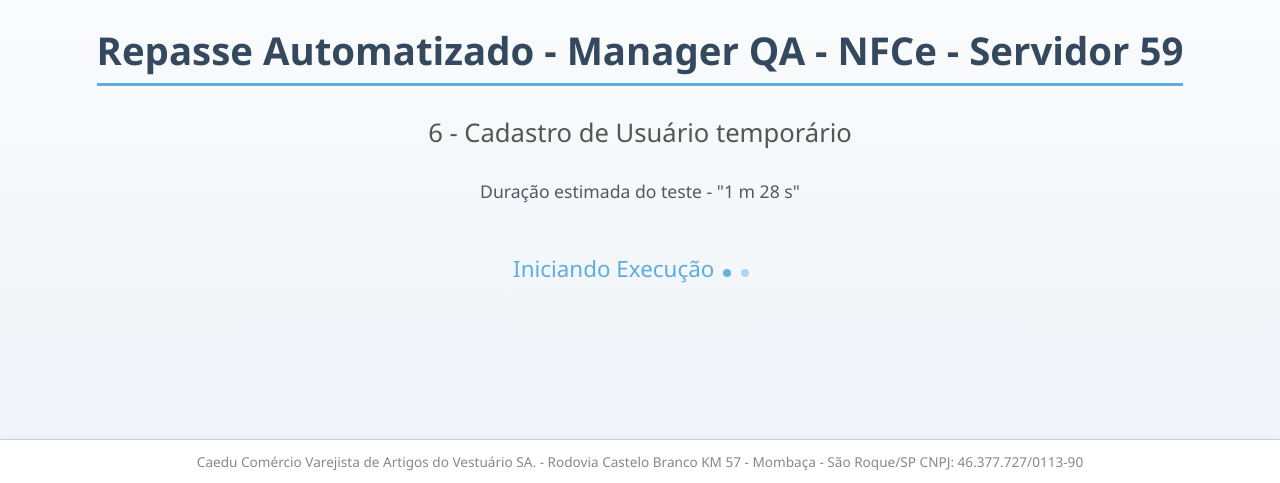
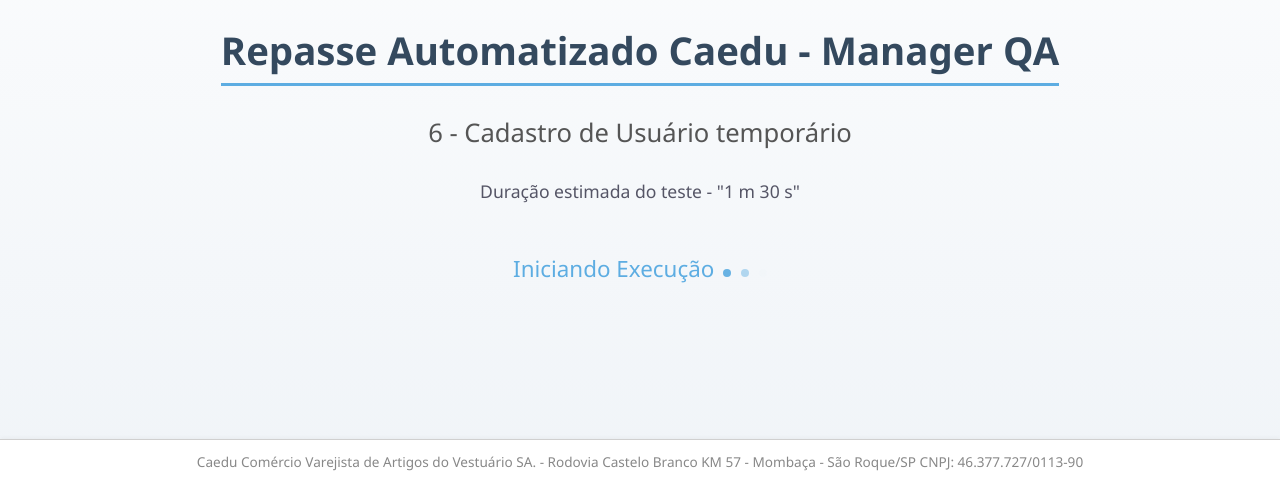
Before and after one commit to preadilok/Manager-Caedu---Automa, a plain HTML site: page Manager QA - NFCe/6 - Cadastro de Usuário temporário/index.html in a window 1280 px wide. Shown: the part 317-800 px from the top of the page. Drawn offline with Linux system fonts and the light colour scheme.

Commit message:
Update index.html

```diff
--- a/Manager QA - NFCe/6 - Cadastro de Usuário temporário/index.html
+++ b/Manager QA - NFCe/6 - Cadastro de Usuário temporário/index.html
@@ -175,9 +175,9 @@
 
   <div class="container">
     <img class="logo" src="https://caedu.vtexassets.com/assets/vtex/assets-builder/caedu.store-theme/1.0.64/images/logos/logo___802b2ca4e50b1bc032327631f0c77c45.png" alt="Logo CAEDU" />
-    <h1>Repasse Automatizado - Manager QA - NFCe - Servidor 59</h1>
+    <h1>Repasse Automatizado Caedu - Manager QA</h1>
     <h2>6 - Cadastro de Usuário temporário</h2>
-    <h3>Duração estimada do teste - "1 m 28 s"</h3>
+    <h3>Duração estimada do teste - "1 m 30 s"</h3>
     <div class="loading-text">
       Iniciando Execução
       <span class="dots">
```
